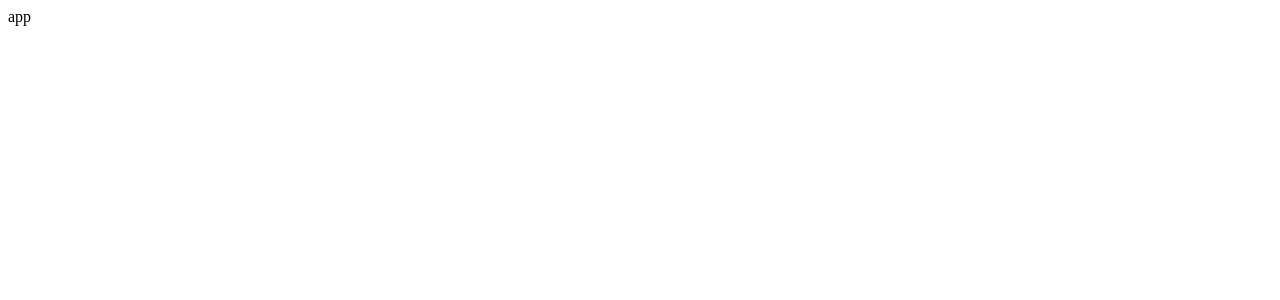
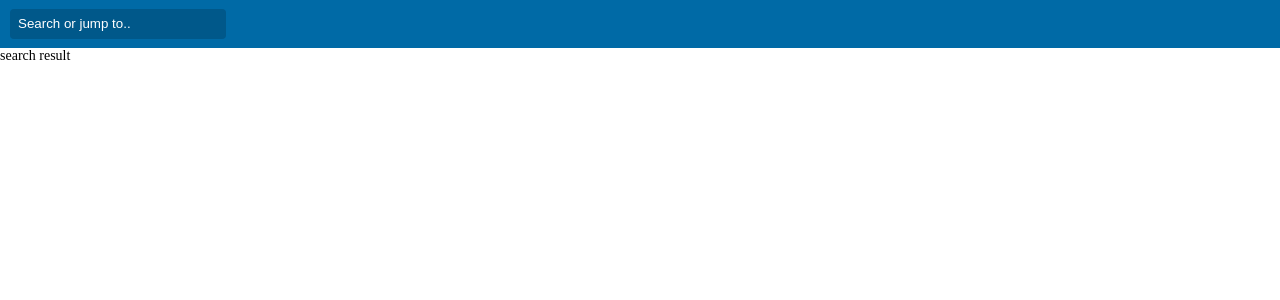
Before and after one commit to MarginalCasey/dcard, a React (Create React App) app: page / in a window 1280 px wide. Shown: the top 300 px of the page. Built offline with nearby package versions, Linux system fonts and the light colour scheme.

Commit message:
Add: search input

```diff
--- /dev/null
+++ b/src/App.css
@@ -0,0 +1,37 @@
+body {
+  margin: 0;
+  padding: 0;
+  font-weight: 400;
+  font-size: 14px;
+}
+
+nav {
+  position: fixed;
+  top: 0;
+  left: 0;
+  padding: 0 10px;
+  width: 100%;
+  height: 48px;
+  background: rgb(0, 106, 166);
+  display: flex;
+  align-items: center;
+}
+
+input {
+  padding: 0px 8px;
+  border: none;
+  width: 200px;
+  line-height: 30px;
+  color: white;
+  background: rgb(0, 88, 138);
+  border-radius: 4px;
+  outline: none;
+}
+
+input::placeholder {
+  color: white;
+}
+
+main {
+  margin-top: 48px;
+}
--- a/src/App.js
+++ b/src/App.js
@@ -1,6 +1,22 @@
+import { useState } from 'react'
+import './App.css'
+
 function App() {
+  const [searchText, setSearchText] = useState('')
+
+  function onSearchInputChange(e) {
+    setSearchText(e.target.value)
+  }
+
   return (
-    <div>app</div>
+    <div>
+      <nav>
+        <input type="text" value={searchText} onChange={onSearchInputChange} placeholder="Search or jump to.." />
+      </nav>
+      <main>
+        search result
+      </main>
+    </div>
   )
 }
 
```
